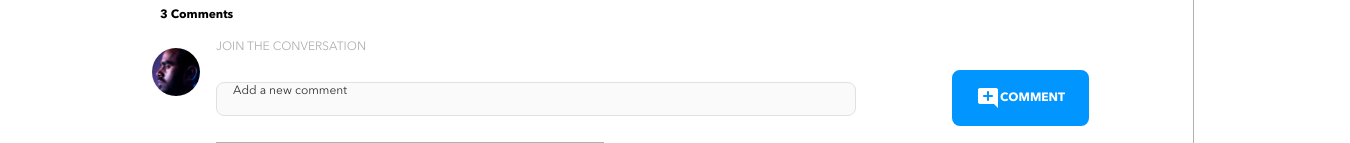
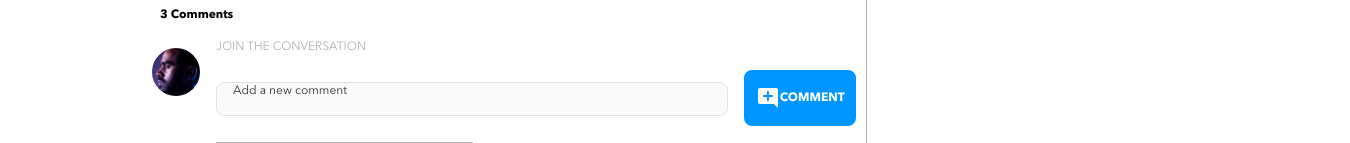
Before and after one commit to PranavPrashar/pranav-prashar-brainflix, a React (Create React App) app: page / in a window 1280 px wide. Shown: the part 811-954 px from the top of the page, 1350 px wide, since content can reach past the window. Built offline with nearby package versions, Linux system fonts and the light colour scheme; no server answers.

Commit message:
Updated JOIN THE CONVERSATION section for desktop view

```diff
--- a/src/components/CommentComponentCard/CommentComponentCard.scss
+++ b/src/components/CommentComponentCard/CommentComponentCard.scss
@@ -156,7 +156,7 @@
         font-family: global.$avenirnext-regular;
 
         @include desktop {
-          margin-left: 5rem;
+          margin-left: 0;
           padding: 0.5rem 1rem;
           width: 50%;
           display: flex;
@@ -245,7 +245,7 @@
       resize: none;
 
       @include desktop{
-        width: 50vw;
+        width: 40vw;
       }
 
       &:focus {
--- a/src/styles/partials/_global.scss
+++ b/src/styles/partials/_global.scss
@@ -69,7 +69,7 @@ $alabaster: #fafafa;
   }
 
   &-div{
-    width: 100% !important;
+    width: 65%;
   }
 }
 
```
